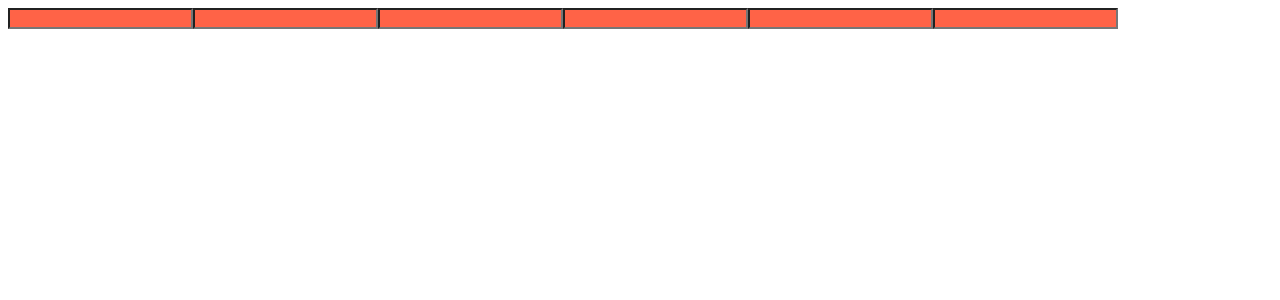
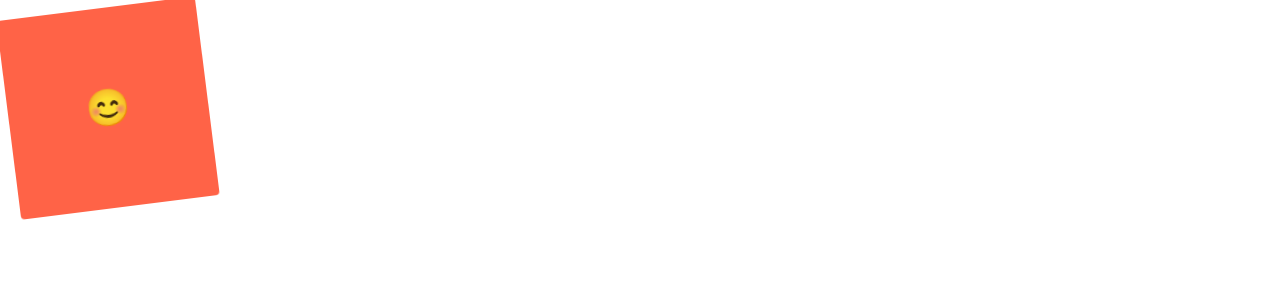
Before and after one commit to onoff-jonghan-kim/react-master-class, a React (Create React App) app: page / in a window 1280 px wide. Shown: the top 300 px of the page. Built offline with nearby package versions, Linux system fonts and the light colour scheme.

Commit message:
styled component Animation

```diff
--- a/src/App.js
+++ b/src/App.js
@@ -1,30 +1,51 @@
 
-import styled from "styled-components";
+import styled, {keyframes} from "styled-components";
 const Father = styled.div`
   display: flex;
 `;
 
-const Btn = styled.button`
-  color:white;
-  background-color: tomato;
-  border: 0;
-  border-radius: 15px;
-
+const rotationAnimation = keyframes`
+  0%{
+    transform:rotate(0deg);
+    border-radius: 0px;
+  }
+  50%{
+    transform: rotate(180deg);
+    border-radius: 100px;
+  }
+  100%{
+    transform: rotate(360deg);
+    border-radius: 0px;
+  }
 `;
 
-const Input = styled.input.attrs({required: true, minLength: 10})`
+const Box = styled.div`
   background-color: tomato;
+  width: 200px;
+  height: 200px;
+  display: flex;
+  justify-content: center;
+  align-items: center;
+  animation: ${rotationAnimation} 1s linear infinite;
+  span{
+    font-size: 36px;
+    transition: .3s;
+    &:hover{
+      font-size: 80px;
+    }
+    &:active{
+      opacity: 0;
+    }
+  }
 `;
+
 
 function App() {
   return (
     <Father as="header">
-      <Input />
-      <Input />
-      <Input />
-      <Input />
-      <Input />
-      <Input />
+      <Box>
+        <span>😊</span>
+      </Box>
     </Father>
   );
 }
```
